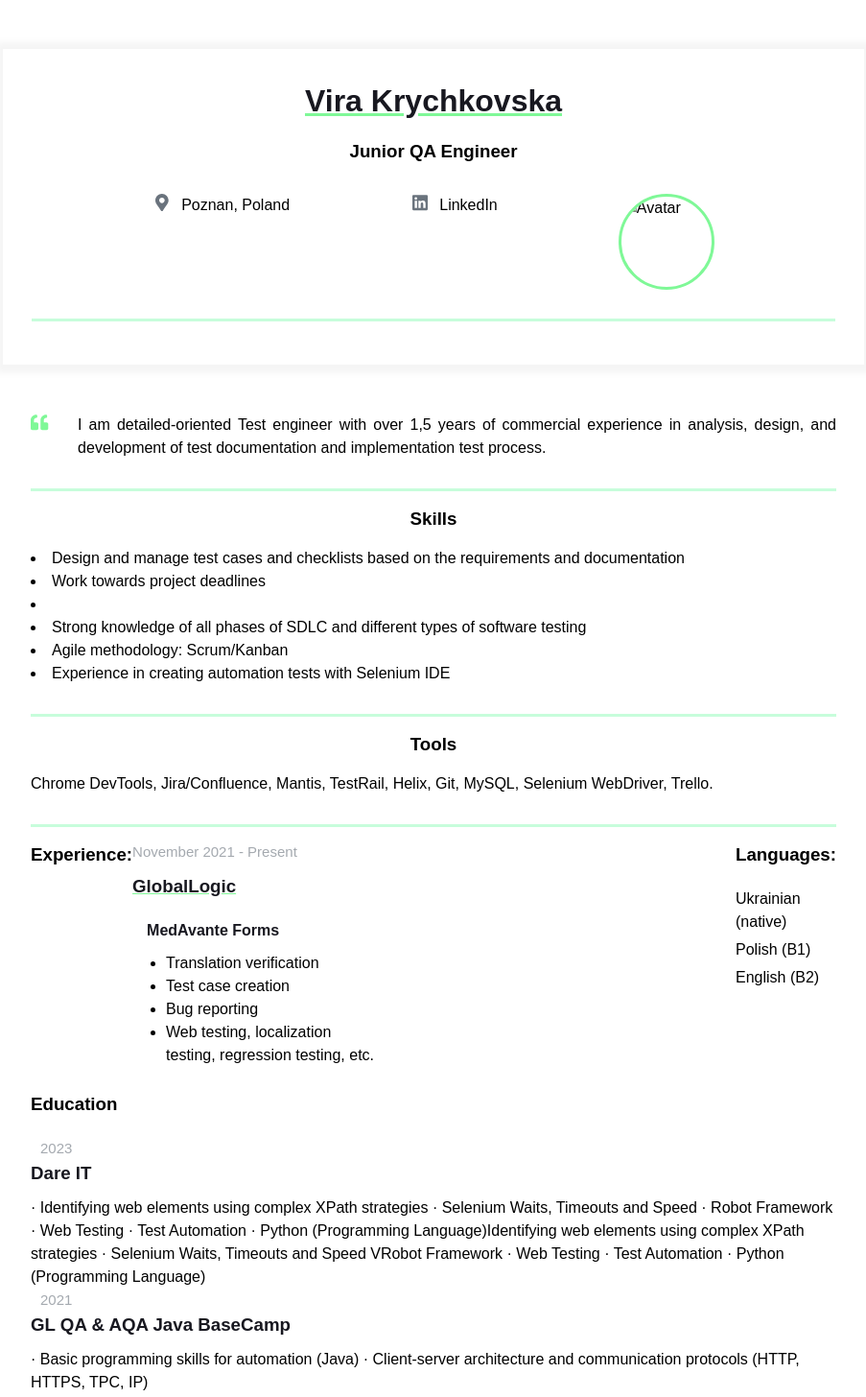
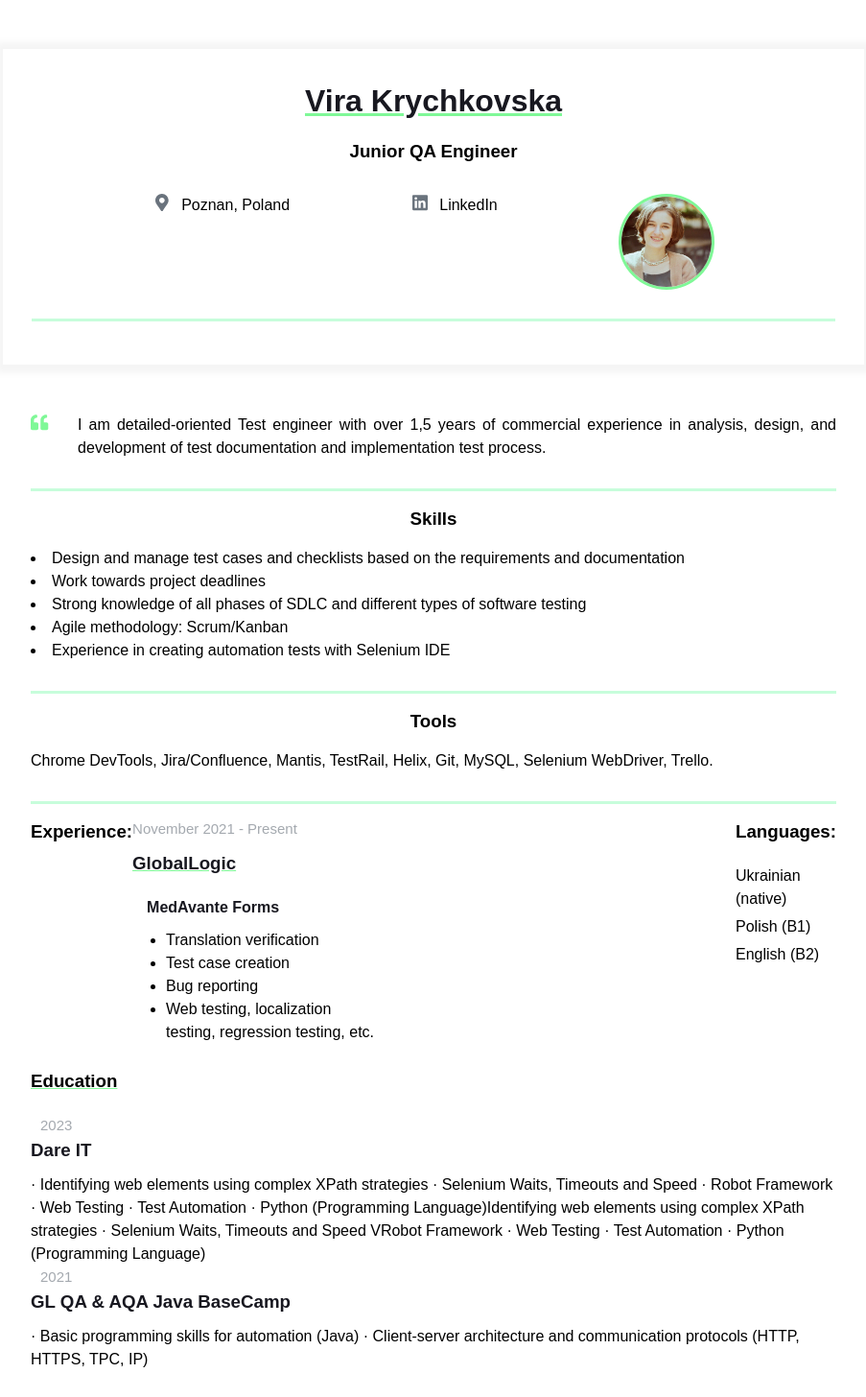
Before and after one commit to KrychkovskaVira/homepage, a plain HTML site: page index.html in a window 1280 px wide. Shown: the top 1456 px of the page at 96% size, without its empty margins (188-1091 px from the left). Drawn offline with Linux system fonts and the light colour scheme.

Commit message:
Add underlines

```diff
--- a/index.html
+++ b/index.html
@@ -40,7 +40,7 @@
               </a>
 
               <div class="contact-info__block contact-info__block--center">
-                <img class="contact-info__avatar" src="assets/photo1631954897" alt="Avatar">
+                <img class="contact-info__avatar" src="assets/photo1631954897.jpeg" alt="Avatar">
               </div>
 
               <div class="contact-info__block"></div>
@@ -73,7 +73,7 @@
         <div class="skills">
           <h3 class="skills__header">Skills</h3>
           <p class="skills__text"><li>Design and manage test cases and checklists based on the requirements and documentation</li>
-            <li>Work towards project deadlines<li>
+            <li>Work towards project deadlines</li>
             <li>Strong knowledge of all phases of SDLC and different types of software testing</li>
             <li>Agile methodology: Scrum/Kanban</li>
             <li>Experience in creating automation tests with Selenium IDE</li> </p>
@@ -97,7 +97,7 @@
           <h3 class="experiences__header">Experience:</h3>
           <div class="experiences__company">
             <div class="experiences__company-header">
-              <div class="experiences__company-header-durability">November 2021 - Present</div>
+              <div class="experiences__company-header-durability">November 2021 - Present<br></div>
               <h3 class="experiences__company-header-name">GlobalLogic</h3>
             </div>
 
--- a/styles.css
+++ b/styles.css
@@ -227,6 +227,8 @@ body {
     color: var(--secondary-text-color);
     text-align: left;
     margin-bottom: 20px;
+    text-decoration-color: var(--text-decoration-color);
+    text-decoration-line: underline;
 }
 
 .additional-info__education-university-durability {
```
